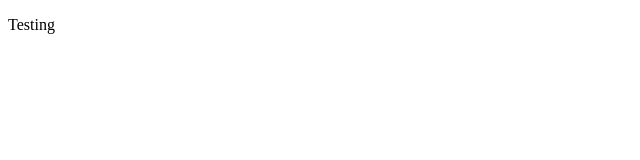
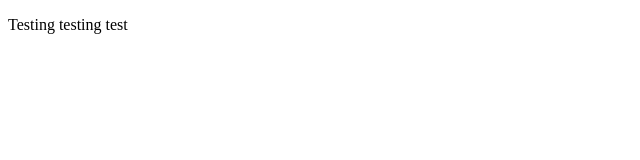
Before and after one commit to jjbreezy/blackout, a plain HTML site: page index.html in a window 1280 px wide. Shown: the full height of the page, 0-640 px from the left. Drawn offline with Linux system fonts and the light colour scheme.

Commit message:
Update index.html

```diff
--- a/index.html
+++ b/index.html
@@ -1,3 +1,7 @@
 <!DOCTYPE HTML>
-<head> </head>
-<body> <p>Testing </p></body>
+<head>
+
+</head>
+<body>
+    <p>Testing testing test</p>
+</body>
```
